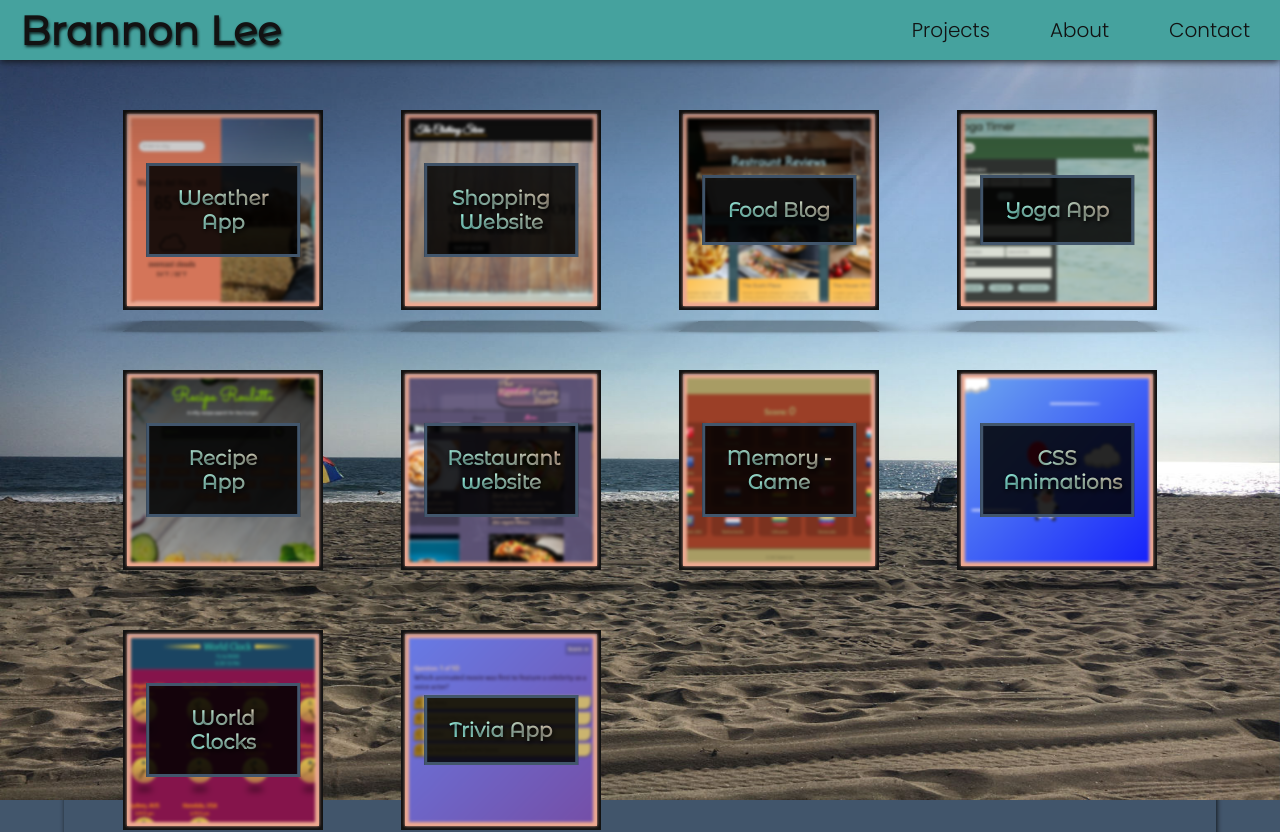
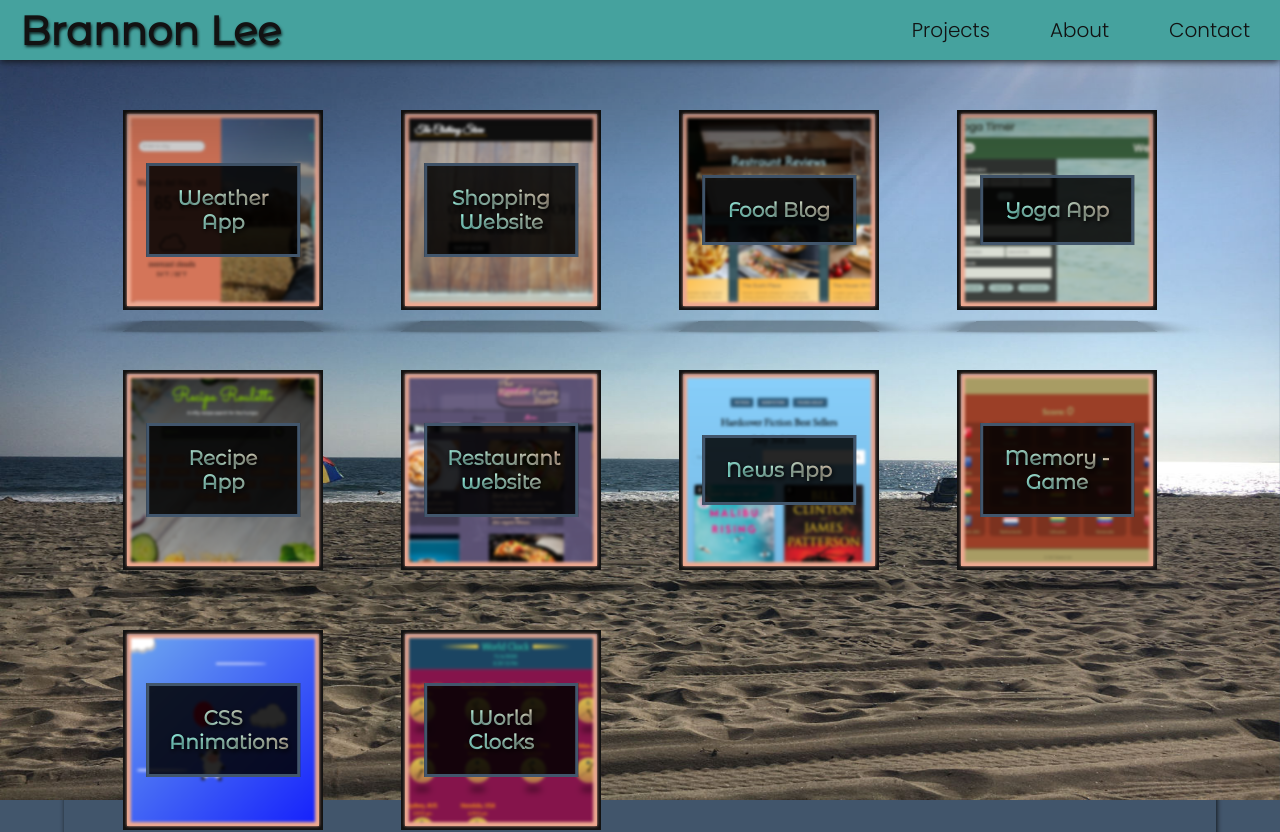
Before and after one commit to menomenonkwan/portfolio, a React (Create React App) app: page /portfolio in a window 1280 px wide. Shown: the top 832 px of the page. Built offline with nearby package versions, Linux system fonts and the light colour scheme.

Commit message:
add news app to projects. remove trivia app

```diff
--- a/src/components/assets/Content.js
+++ b/src/components/assets/Content.js
@@ -4,9 +4,8 @@ import BGSiteTwo from './images/travel.png';
 import BGSiteThree from './images/projects.png';
 import WeatherImg from './images/weather.png';
 import RestaurantImg from './images/restaurant.png';
-import TriviaImg from './images/trivia.png';
 import YogaImg from './images/yoga.png';
-import PlannerImg from './images/planner.png';
+import NewsImg from './images/news.png';
 import RecipeImg from './images/recipe.png';
 import StoreImg from './images/store.png';
 import MemoryImg from './images/memory.png';
@@ -100,33 +99,32 @@ const portfolioProjects = [
   },
   {
     id: 7,
+    name: 'News App',
+    description: 'Read All About It! A React news app built using the New York Times API.',
+    src: NewsImg,
+    link: 'https://menomenonkwan.github.io/react-news-app/'
+  },
+  {
+    id: 8,
     name: 'Memory - Game',
     description: 'Built with React. It\'s amazing how many things look a like',
     src: MemoryImg,
     link: 'https://menomenonkwan.github.io/memory-game/'
   },
   {
-    id: 8,
+    id: 9,
     name: 'CSS Animations',
     description: 'Just hanging around... Made with the magic of CSS animations',
     src: CSSImg,
     link: 'https://menomenonkwan.github.io/floating-cow/'
   },
   {
-    id: 9,
+    id: 10,
     name: 'World Clocks',
     description: 'Keeping track of time around the world. Using JS and SASS',
     src: ClocksImg,
     link: 'https://menomenonkwan.github.io/world-clocks/'
   },
-  {
-    id: 10,
-    name: 'Trivia App',
-    description: 'Guess away... Built with JavaScript, using the Open Trivia Database API, and async/await. Enjoy!',
-    src: TriviaImg,
-    link: 'https://menomenonkwan.github.io/trivia-game/'
-  },
-
 ];
 
 export { projectLinks, Bio, BioExtended, portfolioProjects }
```
Also changed, not shown: src/components/assets/images/news.png (added).
